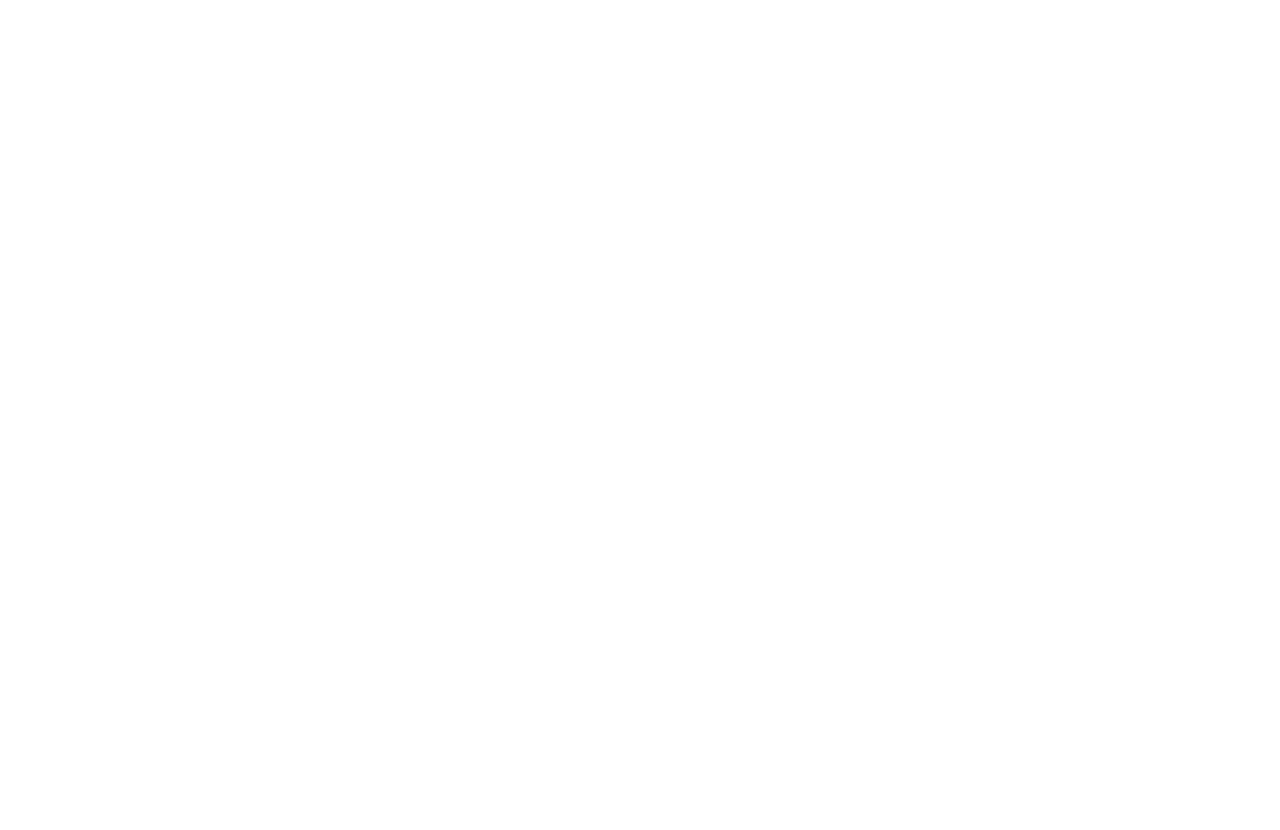
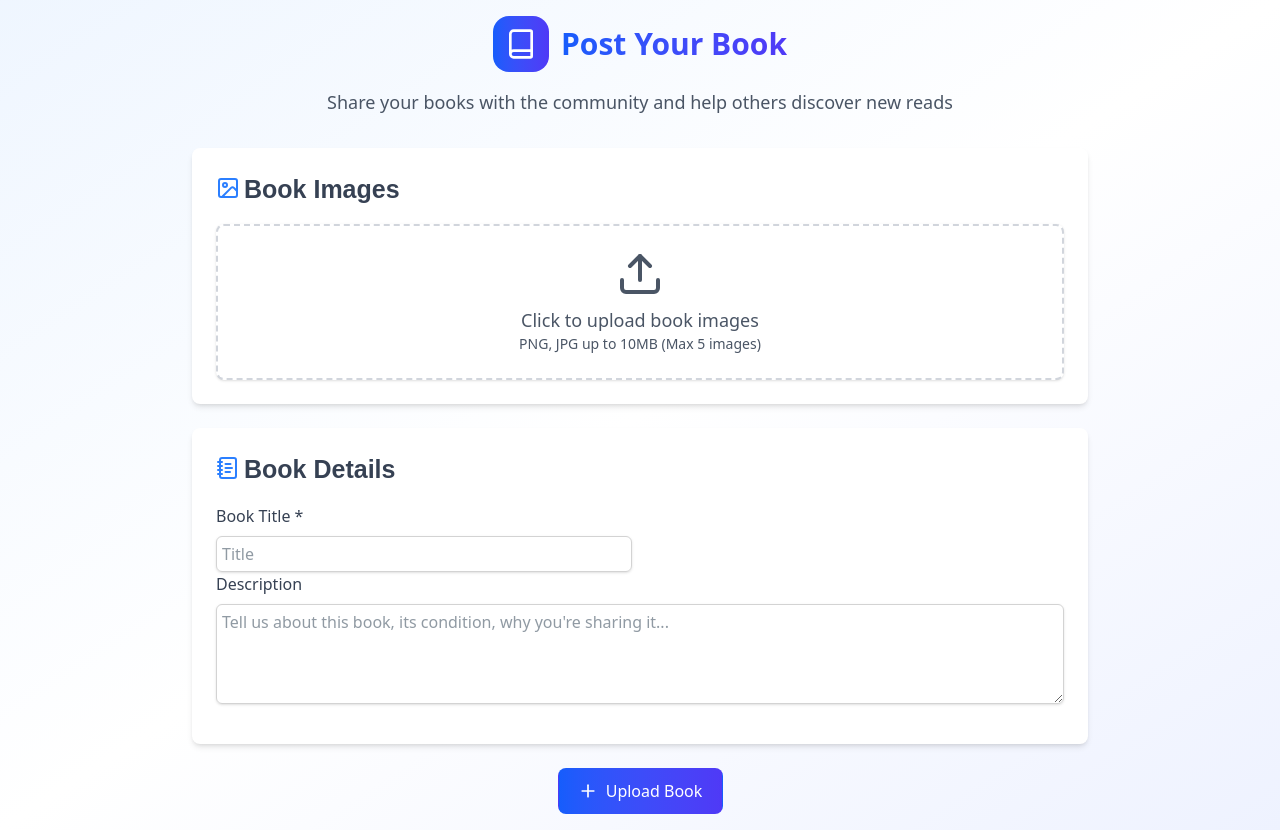
Before and after one commit to mramankhann/theBookGallery, a React (Vite) app in the folder Client/: page /upload in a window 1280 px wide. Before the commit this address had no page. Before the commit the page ends 800 px from the top, so only its background shows below. Built offline with nearby package versions, Linux system fonts and the light colour scheme.

Commit message:
ClientsSide BookUpload Section

```diff
--- a/Client/src/App.css
+++ b/Client/src/App.css
@@ -11,3 +11,17 @@
 .signin:hover{
   background-color: rgb(0, 0, 172);
 }
+
+.bookTitle,.bookDescription{
+  border: 1px solid lightgray;
+  padding: 5px;
+  outline: none;
+
+}
+
+.BookImage{
+  font-size: 25px;
+  font-family: sans-serif;
+  font-weight: bold;
+
+}
--- a/Client/src/App.jsx
+++ b/Client/src/App.jsx
@@ -3,6 +3,7 @@
 import './App.css'
 import Login from './pages/authpage/Login'
 import Signup from './pages/authpage/Signup'
+import UploadBook from './pages/Books/UploadBook'
 
 
 function App() {
@@ -13,6 +14,8 @@
       <Routes>
         <Route path='/signup' element = {<Signup />} />
         <Route path='/login' element = {<Login />} />
+        <Route path="/upload" element={<UploadBook />} />
+
       </Routes>
     </BrowserRouter>
 
--- /dev/null
+++ b/Client/src/pages/Books/UploadBook.jsx
@@ -0,0 +1,159 @@
+import react from 'react';
+import { useState } from 'react';
+import axios from 'axios';
+import { Upload, Book, Plus, Image,NotebookText  } from 'lucide-react';
+
+const UploadBook = () => {
+
+    const [bookData, setBookData] = react.useState({
+        title: '',
+        description: '',
+        image: ''
+    })
+
+    const handleChange = (e) => {
+        setBookData({
+            ...bookData,
+            [e.target.name]: e.target.value
+        })
+    }
+
+    const handleSubmit = async (e) => {
+        e.preventDefault();
+
+        const token = localStorage.getItem('token');
+
+        try {
+            const res = await axios.post("http://localhost:5000/api/books/upload", bookData, {
+                headers: {
+                    Authorization: `Bearer ${token}`
+                }
+            });
+            alert("Book uploaded successfully!");
+            console.log(res.data);
+        } catch (err) {
+            console.error(err);
+            alert("Failed to upload book");
+        }
+
+    }
+
+
+
+
+    return (
+        <>
+            <div className="min-h-screen w-screen bg-gradient-to-br from-blue-50 via-white to-indigo-50 p-4">
+                <div className="max-w-4xl mx-auto">
+                    {/* Header */}
+                    <div className=" text-center mb-8">
+                        <div className="flex items-center justify-center space-x-3 mb-4">
+                            <div className="bg-gradient-to-r from-blue-600 to-indigo-600 p-3 rounded-2xl">
+                                <Book className="h-8 w-8 text-white" />
+                            </div>
+                            <h2 className="text-3xl font-bold bg-gradient-to-r from-blue-600 to-indigo-600 bg-clip-text text-transparent">
+                                Post Your Book
+                            </h2>
+                        </div>
+                        <p className="text-gray-600 text-lg">
+                            Share your books with the community and help others discover new reads
+                        </p>
+                    </div>
+
+                    <form onSubmit={handleSubmit} className="space-y-6">
+                        <div className="relative w-full bg-white shadow-md rounded-lg py-15 px-6 pb-6 mb-6">
+                            <div className='justify-start space-x-2 mb-4 '>
+                                <Image className='absolute left-6 top-7 text-blue-500 ' />
+                                <h1 className='text-start absolute left-13  top-7 text-gray-700 BookImage'>  Book Images</h1>
+                            </div>
+                            <div className="bg-white shadow  border-2 border-dashed border-gray-300 rounded-lg p-6">
+                                <label
+                                    htmlFor='image'
+                                    className="cursor-pointer flex flex-col items-center justify-center space-y-2 text-gray-600 hover:text-blue-600 transition-colors"
+                                >
+                                    <input
+                                        id="image"
+                                        name="image"
+                                        type="file"
+                                        multiple
+                                        accept="image/*"
+                                        onChange={handleChange}
+                                        className="hidden"
+                                    />
+                                    <Upload className="h-12 w-12" />
+                                    <div className="text-center">
+                                        <p className="text-lg font-medium">Click to upload book images</p>
+                                        <p className="text-sm">PNG, JPG up to 10MB (Max 5 images)</p>
+                                    </div>
+                                </label>
+                            </div>
+                        </div>
+
+                        {/* Book Details */}
+                        <div className="relative w-full bg-white shadow-md rounded-lg py-15 px-6 pb-6 pb-10">
+                             <div className='justify-start space-x-2 mb-4 '>
+                                <NotebookText  className='absolute left-6 top-7 text-blue-500 ' />
+                                <h1 className='text-start absolute left-13  top-7 text-gray-700 BookImage'>  Book Details</h1>
+                            </div>
+                        <div className="grid md:grid-cols-2 gap-4">
+                            <div className="space-y-2">
+                                <label className='block font-medium text-gray-700 ' htmlFor="title">Book Title *</label>
+                                <input
+                                    id='title'
+                                    name="title"
+                                    placeholder="Title"
+                                    onChange={handleChange}
+                                    className="bookTitle p-1 input block w-full rounded-md outline-none border-blue-500 shadow-sm"
+                                    required
+                                />
+                            </div>
+
+                            {/* <div className="space-y-2">
+                                <Label htmlFor="author">Author *</Label>
+                                <Input
+                                    id="author"
+                                    name="author"
+                                    placeholder="Enter author name"
+                                    required
+                                />
+                            </div> */}
+                        </div>
+
+                        <div className="space-y-2">
+                            <label className='block font-medium text-gray-700' htmlFor="description">Description</label>
+                            <textarea
+
+                                name="description"
+                                onChange={handleChange}
+                                id="description"
+                                placeholder="Tell us about this book, its condition, why you're sharing it..."
+                                className="bookDescription min-h-[100px] p-1 block w-full rounded-md border-gray-300 shadow-sm"
+                            />
+                        </div>
+                          </div>
+
+                        {/* Submit Button */}
+                        <div className="flex justify-center space-x-4 ">
+                            {/* <button
+              type="button"
+              className="px-8 py-6 text-lg border border-gray-300 rounded-lg bg-white hover:bg-gray-100">
+              Save as Draft
+            </button> */}
+                            <button
+                                type="submit"
+                                className="bg-gradient-to-r from-blue-600 to-indigo-600 hover:from-blue-700 hover:to-indigo-700 text-white px-8 py-6 text-lg rounded-lg flex items-center"
+                            >
+                                <Plus className="mr-2 h-5 w-5" />
+                                Upload Book
+                            </button>
+
+                        </div>
+                    </form>
+                </div>
+            </div>
+        </>
+    )
+
+}
+
+export default UploadBook;
```
